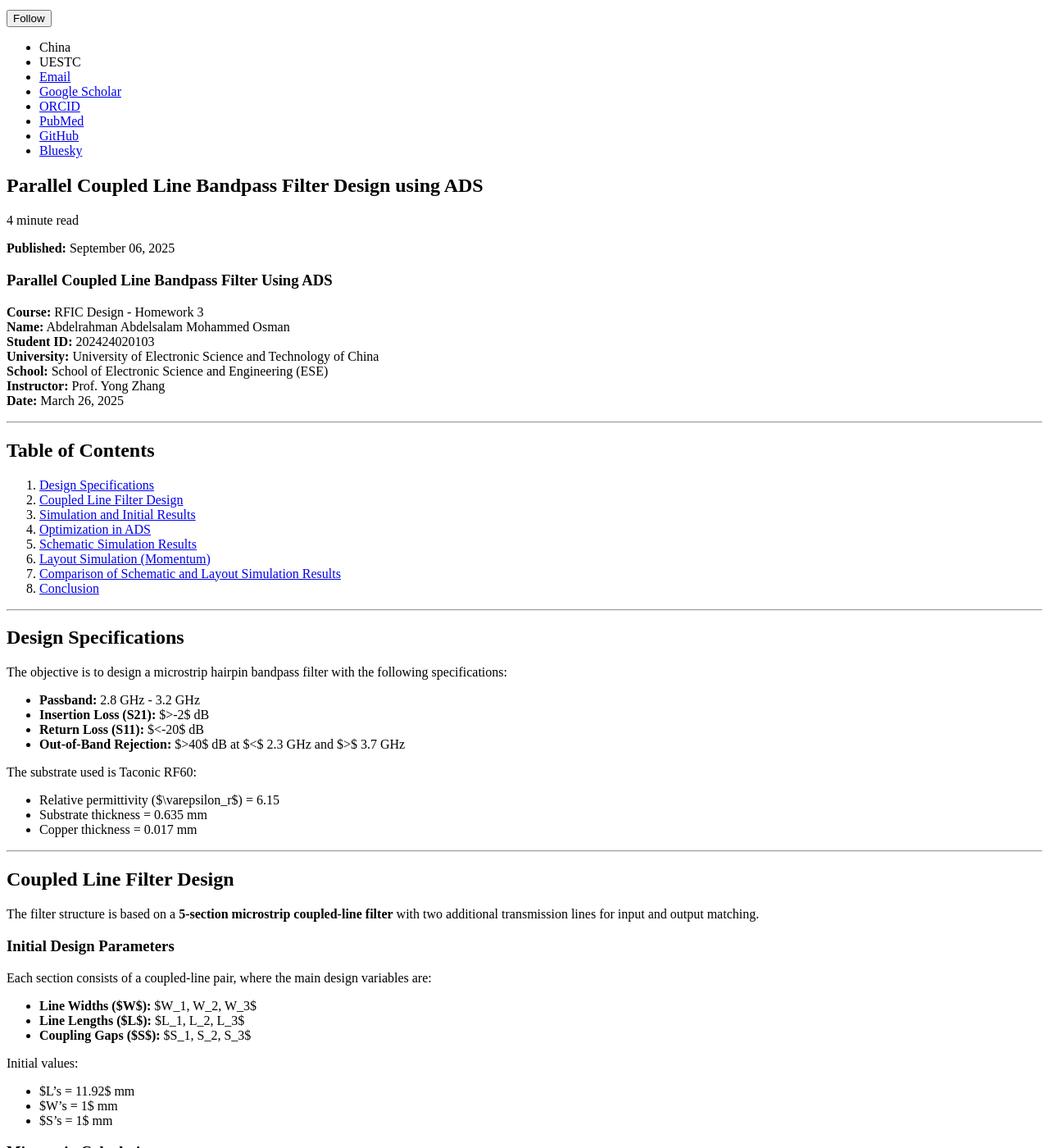
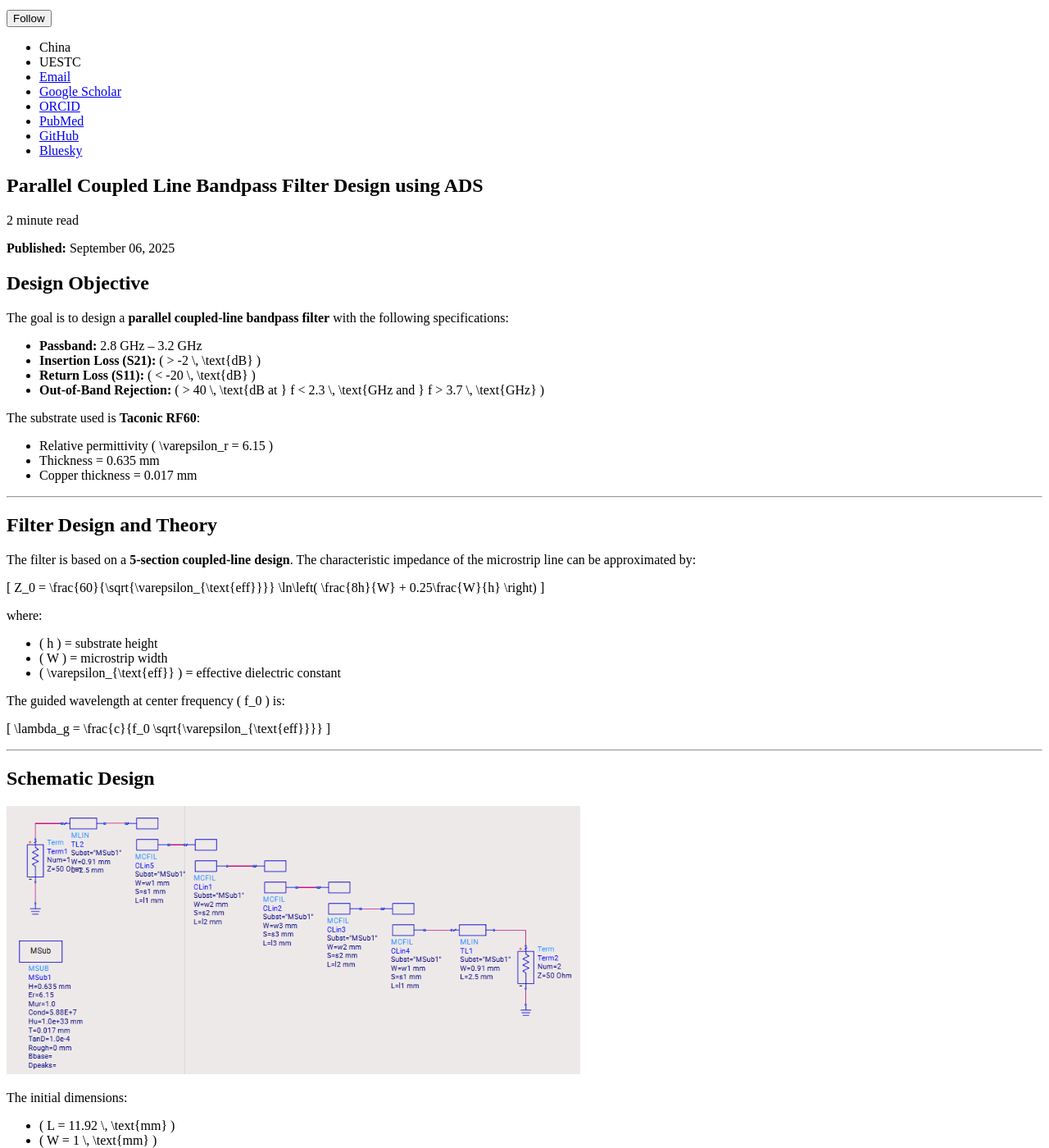
Before and after one commit to abdelrahman-dip/abdelrahmanosman.github.io, a Jekyll site: the page built from _posts/2014-08-14-blog-post-3.md, in a window 1280 px wide and 1400 px high, scrolled down 319 px. Shown: the whole window at 82% size. Built offline with Jekyll 4.4.1, drawn with Linux system fonts in a browser that asks for light colours; a script bundle is joined from its source files by our own code; library files that are not in the unit come from our copies; a script that is not in the unit is left out; some of the changed text lies outside the part shown.

Commit message:
Update 2014-08-14-blog-post-3.md

```diff
--- a/_posts/2014-08-14-blog-post-3.md
+++ b/_posts/2014-08-14-blog-post-3.md
@@ -8,213 +8,140 @@ tags:
   - ADS
 ---
 
-# Parallel Coupled Line Bandpass Filter Using ADS
+## Design Objective
 
-**Course:** RFIC Design - Homework 3
-**Name:** Abdelrahman Abdelsalam Mohammed Osman
-**Student ID:** 202424020103
-**University:** University of Electronic Science and Technology of China
-**School:** School of Electronic Science and Engineering (ESE)
-**Instructor:** Prof. Yong Zhang
-**Date:** March 26, 2025
+The goal is to design a **parallel coupled-line bandpass filter** with the following specifications:
 
----
+- **Passband:** 2.8 GHz – 3.2 GHz
+- **Insertion Loss (S21):** \( > -2 \, \text{dB} \)
+- **Return Loss (S11):** \( < -20 \, \text{dB} \)
+- **Out-of-Band Rejection:** \( > 40 \, \text{dB at } f < 2.3 \, \text{GHz and } f > 3.7 \, \text{GHz} \)
 
-## Table of Contents
-1. [Design Specifications](#design-specifications)
-2. [Coupled Line Filter Design](#coupled-line-filter-design)
-3. [Simulation and Initial Results](#simulation-and-initial-results)
-4. [Optimization in ADS](#optimization-in-ads)
-5. [Schematic Simulation Results](#schematic-simulation-results)
-6. [Layout Simulation (Momentum)](#layout-simulation-momentum)
-7. [Comparison of Schematic and Layout Simulation Results](#comparison-of-schematic-and-layout-simulation-results)
-8. [Conclusion](#conclusion)
-
----
-
-## Design Specifications
-
-The objective is to design a microstrip hairpin bandpass filter with the following specifications:
-
-- **Passband:** 2.8 GHz - 3.2 GHz
-- **Insertion Loss (S21):** $>-2$ dB
-- **Return Loss (S11):** $<-20$ dB
-- **Out-of-Band Rejection:** $>40$ dB at $<$ 2.3 GHz and $>$ 3.7 GHz
-
-The substrate used is Taconic RF60:
-
-- Relative permittivity ($\varepsilon_r$) = 6.15
-- Substrate thickness = 0.635 mm
+The substrate used is **Taconic RF60**:
+- Relative permittivity \( \varepsilon_r = 6.15 \)
+- Thickness = 0.635 mm
 - Copper thickness = 0.017 mm
 
 ---
 
-## Coupled Line Filter Design
+## Filter Design and Theory
 
-The filter structure is based on a **5-section microstrip coupled-line filter** with two additional transmission lines for input and output matching.
+The filter is based on a **5-section coupled-line design**. The characteristic impedance of the microstrip line can be approximated by:
 
-### Initial Design Parameters
+\[
+Z_0 = \frac{60}{\sqrt{\varepsilon_{\text{eff}}}} \ln\left( \frac{8h}{W} + 0.25\frac{W}{h} \right)
+\]
 
-Each section consists of a coupled-line pair, where the main design variables are:
+where:
+- \( h \) = substrate height
+- \( W \) = microstrip width
+- \( \varepsilon_{\text{eff}} \) = effective dielectric constant
 
-- **Line Widths ($W$):** $W_1, W_2, W_3$
-- **Line Lengths ($L$):** $L_1, L_2, L_3$
-- **Coupling Gaps ($S$):** $S_1, S_2, S_3$
+The guided wavelength at center frequency \( f_0 \) is:
 
-Initial values:
-
-- $L's = 11.92$ mm
-- $W's = 1$ mm
-- $S's = 1$ mm
-
-### Microstrip Calculations
-
-The dimensions of the input and output microstrip transmission lines were determined using the **LineCalc tool** in ADS:
-
-- **Length ($L_{\text{in/out}}$):** 11.92 mm
-- **Width ($W_{\text{in/out}}$):** 0.91 mm
-
-#### Substrate Parameters
-
-![Substrate Parameters]({{ site.baseurl }}/images/sub_par.png)
-
-#### LineCalc Tool Output
-
-![LineCalc tool output]({{ site.baseurl }}/images/lin_cal.png)
-
-### Schematic Design in ADS
-
-The circuit is designed in **Advanced Design System (ADS)** with:
-
-- 5 coupled-line filter sections
-- Two microstrip transmission lines for input and output matching
-- Initial dimensions set based on theoretical calculations
-
-![Schematic of the Hairpin Bandpass Filter]({{ site.baseurl }}/images/schem.png)
-
-![S-parameters Simulation Setup]({{ site.baseurl }}/images/s_par_sim.png)
+\[
+\lambda_g = \frac{c}{f_0 \sqrt{\varepsilon_{\text{eff}}}}
+\]
 
 ---
 
-## Simulation and Initial Results
+## Schematic Design
 
-The initial simulation results in ADS show:
+<img src="https://abdelrahman-dip.github.io/abdelrahmanosman.github.io/images/schem.png" alt="Filter Schematic" width="700"/>
 
-- **Passband center frequency:** ~3 GHz
-- **S21 (Insertion Loss):** ~-2.5 dB
-- **S11 (Return Loss):** ~-15 dB
-- **Out-of-band rejection:** ~35 dB at $<$ 2.3 GHz and $>$ 3.7 GHz
+The initial dimensions:
+- \( L = 11.92 \, \text{mm} \)
+- \( W = 1 \, \text{mm} \)
+- \( S = 1 \, \text{mm} \)
 
-![Initial S-parameter simulation results before optimization]({{ site.baseurl }}/images/s_par_before_optim.png)
+**Calculated Microstrip Dimensions:**
+
+- Length \( L_{\text{in/out}} = 11.92 \, \text{mm} \)
+- Width \( W_{\text{in/out}} = 0.91 \, \text{mm} \)
 
 ---
 
-## Optimization in ADS
+### Substrate Parameters
 
-Optimization variables in ADS:
-
-- Line Lengths ($L$): 10 mm - 15 mm
-- Line Widths ($W$): 0.2 mm - 3 mm
-- Coupling Gaps ($S$): 0.2 mm - 3 mm
-
-![Optimization goal setup in ADS]({{ site.baseurl }}/images/goal.png)
-
-![Design goals for the parallel coupled line filter]({{ site.baseurl }}/images/des_goals.png)
-
-### Optimization Process
-
-- Minimize insertion loss ($S_{21} > -2$ dB)
-- Maximize return loss ($S_{11} < -20$ dB)
-- Improve out-of-band rejection ($> 40$ dB at unwanted frequencies)
-
-![Optimization goal window in ADS]({{ site.baseurl }}/images/optim_goal_win.png)
-
-![Optimization process window in ADS]({{ site.baseurl }}/images/optim_wind.png)
-
-Final optimized dimensions:
-
-- **Optimized $S$ values:** $s_1 = 0.363067$, $s_2 = 0.547091$, $s_3 = 0.207747$
-- **Optimized $W$ values:** $w_1 = 0.201454$, $w_2 = 0.634206$, $w_3 = 2.50838$
-- **Optimized $L$ values:** $l_1 = 13.547$, $l_2 = 10.6291$, $l_3 = 13.9269$
-
-![S-parameter results after optimization]({{ site.baseurl }}/images/after_optim.png)
+<img src="https://abdelrahman-dip.github.io/abdelrahmanosman.github.io/images/sub_par.png" alt="Substrate Parameters" width="500"/>
 
 ---
 
-## Schematic Simulation Results
+### LineCalc Output
 
-After optimization, the final design meets all specifications:
+<img src="https://abdelrahman-dip.github.io/abdelrahmanosman.github.io/images/lin_cal.png" alt="LineCalc Output" width="500"/>
 
-- **Passband:** 2.8 - 3.2 GHz
-- **S21:** $>-2$ dB
-- **S11:** $<-20$ dB
-- **Out-of-band rejections:** $>40$ dB at $<$ 2.3 GHz and $>$ 3.7 GHz
+---
 
-![Wideband frequency response after optimization]({{ site.baseurl }}/images/wide_band.png)
+## Initial Simulation
 
-![Final S-parameter results after optimization]({{ site.baseurl }}/images/final_result.png)
+The initial ADS simulation results show:
+- Passband around **3 GHz**
+- Insertion Loss \( S_{21} \approx -2.5 \, \text{dB} \)
+- Return Loss \( S_{11} \approx -15 \, \text{dB} \)
+
+<img src="https://abdelrahman-dip.github.io/abdelrahmanosman.github.io/images/s_par_before_optim.png" alt="Initial S-parameters" width="700"/>
+
+---
+
+## Optimization
+
+We used ADS Optimizer with goals:
+\[
+\begin{aligned}
+& \text{Maximize } S_{21} > -2 \, \text{dB} \\
+& \text{Ensure } S_{11} < -20 \, \text{dB} \\
+& \text{Improve rejection } > 40 \, \text{dB at out-of-band frequencies}
+\end{aligned}
+\]
+
+**Optimization Window:**
+
+<img src="https://abdelrahman-dip.github.io/abdelrahmanosman.github.io/images/optim_wind.png" alt="Optimization Window" width="700"/>
+
+---
+
+### After Optimization
+
+Optimized dimensions:
+- \( S_1 = 0.363 \, \text{mm}, S_2 = 0.547 \, \text{mm}, S_3 = 0.208 \, \text{mm} \)
+- \( W_1 = 0.201 \, \text{mm}, W_2 = 0.634 \, \text{mm}, W_3 = 2.508 \, \text{mm} \)
+- \( L_1 = 13.547 \, \text{mm}, L_2 = 10.629 \, \text{mm}, L_3 = 13.927 \, \text{mm} \)
+
+**S-Parameter After Optimization:**
+
+<img src="https://abdelrahman-dip.github.io/abdelrahmanosman.github.io/images/after_optim.png" alt="S-parameters After Optimization" width="700"/>
+
+---
+
+## Final Results
+
+- Passband: **2.8 – 3.2 GHz**
+- \( S_{21} > -2 \, \text{dB} \)
+- \( S_{11} < -20 \, \text{dB} \)
+- Out-of-band rejection \( > 40 \, \text{dB} \)
+
+<img src="https://abdelrahman-dip.github.io/abdelrahmanosman.github.io/images/final_result.png" alt="Final S-parameters" width="700"/>
 
 ---
 
 ## Layout Simulation (Momentum)
 
-### Generating the Layout
+Layout was generated and simulated in ADS Momentum:
 
-![Schematic setup for layout generation]({{ site.baseurl }}/images/schematic_for_gen_layout.png)
+<img src="https://abdelrahman-dip.github.io/abdelrahmanosman.github.io/images/layout.png" alt="Final Layout" width="600"/>
 
-### Layout Generation Window
+**Comparison Table:**
 
-![Layout generation window in ADS Momentum]({{ site.baseurl }}/images/layout_gen_wind.png)
-
-### Final Layout
-
-![Final layout of the microstrip filter]({{ site.baseurl }}/images/layout.png)
-
----
-
-## Comparison of Schematic and Layout Simulation Results
-
-![Schematic and layout simulation results]({{ site.baseurl }}/images/layout_schem_sim_res.png)
-
-**Observations:**
-
-- **Schematic Simulation Results:**
-
-\[
-\begin{aligned}
-& f = 2.800 \, \text{GHz}, \ S_{21} = -1.495 \, \text{dB} \\
-& f = 3.200 \, \text{GHz}, \ S_{21} = -1.545 \, \text{dB} \\
-& f = 2.300 \, \text{GHz}, \ S_{21} = -52.272 \, \text{dB} \\
-& f = 3.700 \, \text{GHz}, \ S_{21} = -40.316 \, \text{dB} \\
-& S_{11} @ f=3.000 \, \text{GHz} = -20.196 \, \text{dB}
-\end{aligned}
-\]
-
-- **Layout Simulation Results:**
-
-\[
-\begin{aligned}
-& f = 2.800 \, \text{GHz}, \ S_{21} = -0.263 \, \text{dB} \\
-& f = 3.200 \, \text{GHz}, \ S_{21} = -1.457 \, \text{dB} \\
-& f = 2.302 \, \text{GHz}, \ S_{21} = -45.391 \, \text{dB} \\
-& f = 3.708 \, \text{GHz}, \ S_{21} = -52.325 \, \text{dB} \\
-& S_{11} @ f=2.970 \, \text{GHz} = -23.416 \, \text{dB}
-\end{aligned}
-\]
-
-### Comparison Table
-
-| Parameter | Specification | Schematic Simulation | Layout Simulation |
-|-----------|---------------|--------------------|-----------------|
-| Passband Frequency (GHz) | 2.8 -- 3.2 | 2.8 -- 3.2 | 2.8 -- 3.2 |
-| $S_{21}$ at 2.8 GHz (dB) | $\geq -2$ | -1.126 | -0.263 |
-| $S_{21}$ at 3.2 GHz (dB) | $\geq -2$ | -1.229 | -1.457 |
-| $S_{11}$ in Passband (dB) | $\leq -20$ | -20.196 | -23.416 |
-| $S_{21}$ at 2.3 GHz (dB) | $\leq -40$ | -41.618 | -45.391 |
-| $S_{21}$ at 3.7 GHz (dB) | $\leq -40$ | -40.084 | -52.325 |
+| Parameter | Spec | Schematic | Layout |
+|-----------|------|-----------|--------|
+| \( S_{21} \) @ 2.8 GHz | ≥ -2 dB | -1.126 dB | -0.263 dB |
+| \( S_{11} \) | ≤ -20 dB | -20.196 dB | -23.416 dB |
 
 ---
 
 ## Conclusion
 
-The final simulation results confirm that the designed parallel coupled line band-pass filter meets the required specifications in both schematic and layout simulations. The layout results exhibit slight degradation due to parasitic effects, but the performance remains within acceptable limits.
+The final design meets all specifications in both schematic and layout simulations. This demonstrates the effectiveness of the **ADS design flow with optimization and EM simulation** for RF filter design.
+
+---
```
